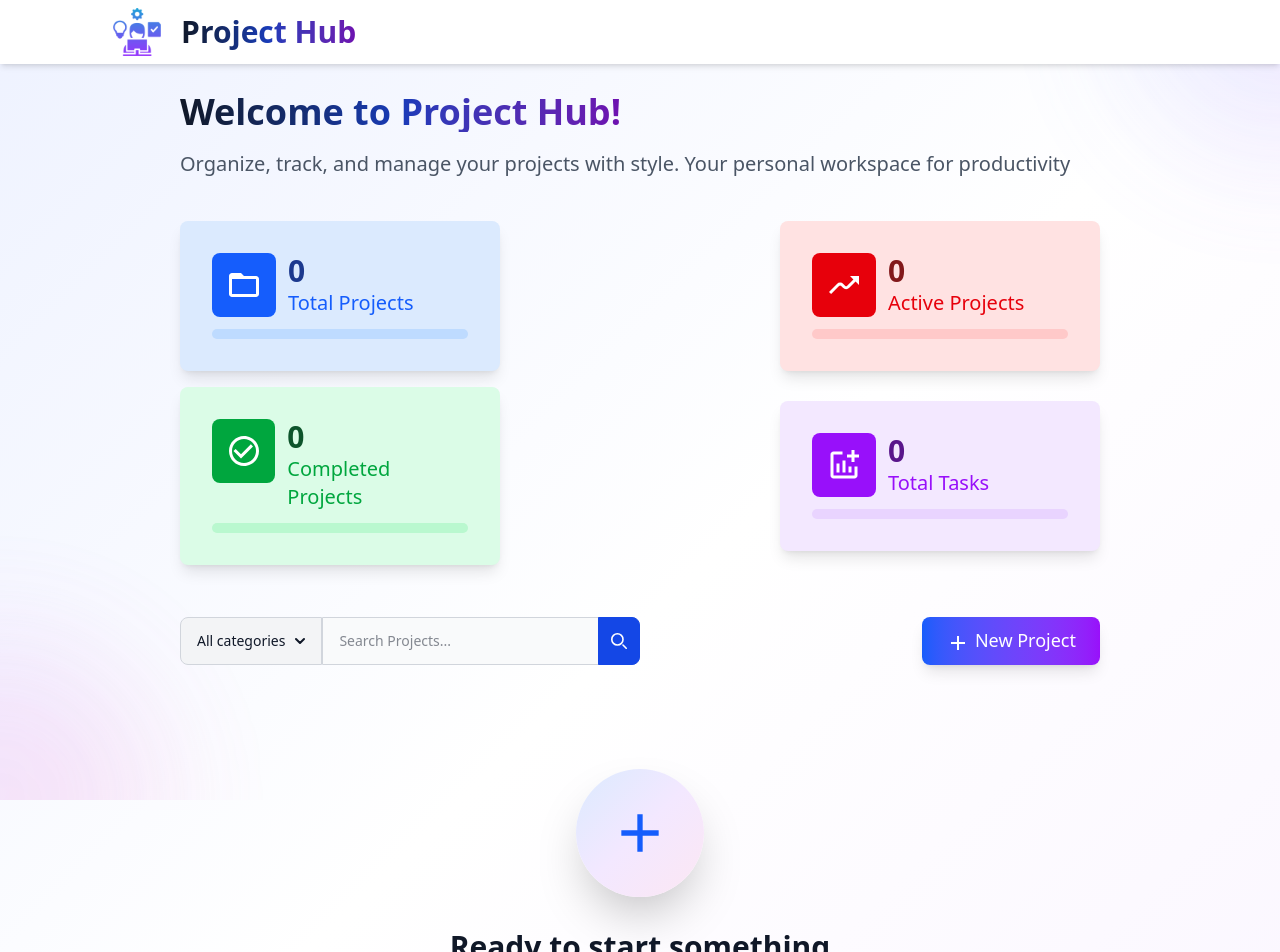
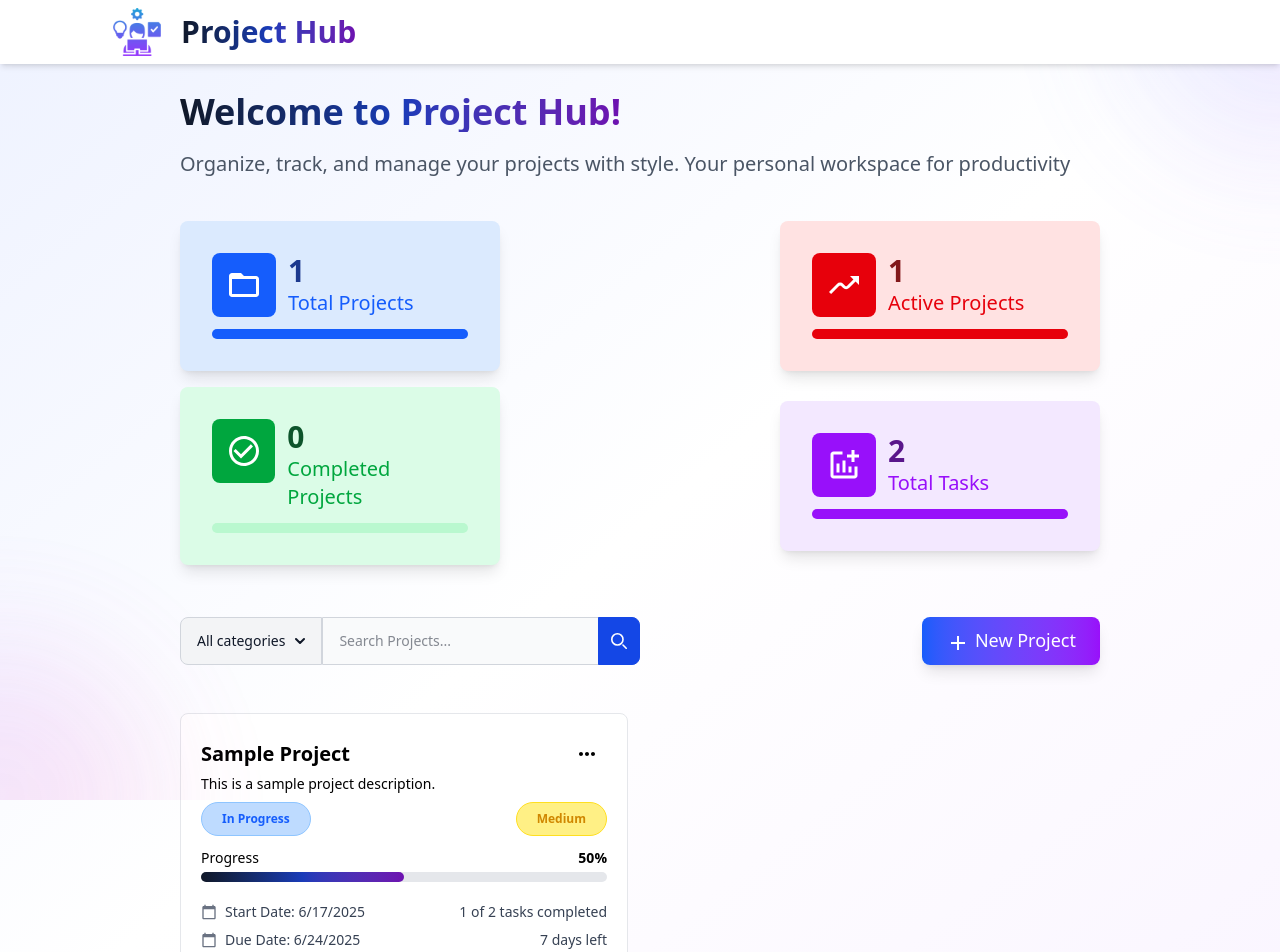
Before and after one commit to Ayushjha090/project-management-react-app, a React (Vite) app: page / in a window 1280 px wide. Shown: the top 952 px of the page. Built offline with nearby package versions, Linux system fonts and the light colour scheme.

Commit message:
:wrench: added basic project details card

```diff
--- a/src/App.tsx
+++ b/src/App.tsx
@@ -9,18 +9,43 @@ import Projects from "./components/projects";
 const App: FC = () => {
   const [projectSelected, setProjectSelected] = useState<string | null>(null);
   const [projects, setProjects] = useState<Project[]>([
-    // {
-    //   id: "1",
-    //   name: "Sample Project",
-    //   description: "This is a sample project description.",
-    //   status: "in-progress",
-    //   tasks: [],
-    //   createdAt: new Date(),
-    //   updatedAt: new Date(),
-    //   priority: "medium",
-    //   startDate: new Date(),
-    //   dueDate: new Date(Date.now() + 7 * 24 * 60 * 60 * 1000),
-    // },
+    {
+      id: "1",
+      name: "Sample Project",
+      description: "This is a sample project description.",
+      status: "in-progress",
+      tasks: [
+        {
+          id: "1",
+          title: "Sample Task",
+          description: "This is a sample task description.",
+          status: "in-progress",
+          priority: "medium",
+          createdAt: new Date(),
+          updatedAt: new Date(),
+          startDate: new Date(),
+          dueDate: new Date(Date.now() + 3 * 24 * 60 * 60 * 1000),
+          projectId: "1",
+        },
+        {
+          id: "1",
+          title: "Sample Task 2",
+          description: "This is a sample task 2 description.",
+          status: "done",
+          priority: "medium",
+          createdAt: new Date(),
+          updatedAt: new Date(),
+          startDate: new Date(),
+          dueDate: new Date(Date.now() + 3 * 24 * 60 * 60 * 1000),
+          projectId: "1",
+        },
+      ],
+      createdAt: new Date(),
+      updatedAt: new Date(),
+      priority: "medium",
+      startDate: new Date(),
+      dueDate: new Date(Date.now() + 7 * 24 * 60 * 60 * 1000),
+    },
   ]);
 
   return (
--- a/src/components/projects/Hero.tsx
+++ b/src/components/projects/Hero.tsx
@@ -71,7 +71,7 @@ const Card: FC<CardProps> = ({ title, value, icon, color, percentage }) => {
 
   return (
     <div
-      className={`group flex flex-col w-xs justify-center ${c.border} ${c.bg} p-8 shadow-lg rounded-lg cursor-pointer my-2 transition-all duration-400 hover:shadow-xl hover:-translate-y-2`}
+      className={`group flex flex-col w-full lg:w-xs justify-center ${c.border} ${c.bg} p-8 shadow-lg rounded-lg cursor-pointer my-2 transition-all duration-400 hover:shadow-xl hover:-translate-y-2`}
     >
       <div className="flex flex-row justify-start">
         <Icon
@@ -143,7 +143,7 @@ const Hero: FC<HeroProps> = ({
       value: totalTasks,
       icon: MdAddchart,
       color: "purple",
-      percentage: totalTasks,
+      percentage: totalTasks > 0 ? 100 : 0,
     },
   ];
 
--- a/src/components/projects/Listing.tsx
+++ b/src/components/projects/Listing.tsx
@@ -2,8 +2,9 @@ import { type FC } from "react";
 
 import { MdAdd } from "react-icons/md";
 
+import Button from "../shared/Button";
+import ProjectCard from "./ProjectCard";
 import type { Project } from "../../types/project";
-import Button from "../shared/Button";
 interface ProjectListingProps {
   projects: Project[];
   fileteredProjects: Project[];
@@ -32,12 +33,14 @@ const ProjectListing: FC<ProjectListingProps> = ({
               Create your first project and start turning your ideas into
               reality
             </p>
-            <Button>Create Your First Project</Button>
+            <Button onClick={onClickCreateProject}>
+              Create Your First Project
+            </Button>
           </div>
         </div>
       ) : (
         <>
-          {!fileteredProjects?.length && (
+          {!fileteredProjects?.length ? (
             <div className="w-full flex flex-col items-center justify-center py-20">
               <div className="max-w-md text-center">
                 <div className="bg-gradient-to-br from-blue-100 via-purple-100 to-pink-100 rounded-full w-32 h-32 flex items-center justify-center mx-auto mb-8 shadow-2xl">
@@ -52,6 +55,18 @@ const ProjectListing: FC<ProjectListingProps> = ({
                 </p>
               </div>
             </div>
+          ) : (
+            <div className="w-full flex gap-4 flex-wrap mt-6">
+              {fileteredProjects.map((project) => (
+                <ProjectCard
+                  key={project.id}
+                  projectDetails={project}
+                  onSelectProject={onSelectProject}
+                  onDeleteProject={() => {}}
+                  onUpdateProject={() => {}}
+                />
+              ))}
+            </div>
           )}
         </>
       )}
--- /dev/null
+++ b/src/components/projects/ProjectCard.tsx
@@ -0,0 +1,212 @@
+import type { FC } from "react";
+
+import { MdOutlineMoreHoriz } from "react-icons/md";
+import { MdCalendarToday } from "react-icons/md";
+import { MdAddchart } from "react-icons/md";
+
+import Card from "../shared/Card";
+import type { Project } from "../../types/project";
+
+interface ProjectCardProps {
+  projectDetails: Project;
+  onSelectProject: (projectId: string) => void;
+  onDeleteProject: (projectId: string) => void;
+  onUpdateProject: (projectId: string) => void;
+}
+
+const PROJECT_STATUS_MAP: Record<string, Record<string, string>> = {
+  "in-progress": {
+    label: "In Progress",
+    color: "text-blue-600",
+    bgColor: "bg-blue-200",
+    borderColor: "border-blue-300",
+  },
+  planning: {
+    label: "Planning",
+    color: "text-yellow-600",
+    bgColor: "bg-yellow-200",
+    borderColor: "border-yellow-300",
+  },
+  "on-hold": {
+    label: "On Hold",
+    color: "text-gray-600",
+    bgColor: "bg-gray-200",
+    borderColor: "border-gray-300",
+  },
+  completed: {
+    label: "Completed",
+    color: "text-green-600",
+    bgColor: "bg-green-200",
+    borderColor: "border-green-300",
+  },
+  cancelled: {
+    label: "Cancelled",
+    color: "text-red-600",
+    bgColor: "bg-red-200",
+    borderColor: "border-red-300",
+  },
+};
+
+const PROJECT_PRIORITY_MAP: Record<string, Record<string, string>> = {
+  low: {
+    label: "Low",
+    color: "text-green-600",
+    bgColor: "bg-green-200",
+    borderColor: "border-green-300",
+  },
+  medium: {
+    label: "Medium",
+    color: "text-yellow-600",
+    bgColor: "bg-yellow-200",
+    borderColor: "border-yellow-300",
+  },
+  high: {
+    label: "High",
+    color: "text-red-600",
+    bgColor: "bg-red-200",
+    borderColor: "border-red-300",
+  },
+  critical: {
+    label: "Critical",
+    color: "text-purple-600",
+    bgColor: "bg-purple-200",
+    borderColor: "border-purple-300",
+  },
+};
+
+const ProjectCard: FC<ProjectCardProps> = ({
+  projectDetails,
+  onSelectProject,
+  onDeleteProject,
+  onUpdateProject,
+}) => {
+  const defaultBgColor = "bg-gray-200";
+  const defaultColor = "text-gray-600";
+  const defaultBorderColor = "border-gray-300";
+
+  const projectStatusBgColor =
+    PROJECT_STATUS_MAP[projectDetails.status]?.bgColor || defaultBgColor;
+  const projectStatusColor =
+    PROJECT_STATUS_MAP[projectDetails.status]?.color || defaultColor;
+  const projectStatusBorderColor =
+    PROJECT_STATUS_MAP[projectDetails.status]?.borderColor ||
+    defaultBorderColor;
+  const projectStatusLabel =
+    PROJECT_STATUS_MAP[projectDetails.status]?.label || "Unknown Status";
+
+  const projectPriorityBgColor =
+    PROJECT_PRIORITY_MAP[projectDetails.priority]?.bgColor || defaultBgColor;
+  const projectPriorityColor =
+    PROJECT_PRIORITY_MAP[projectDetails.priority]?.color || defaultColor;
+  const projectPriorityBorderColor =
+    PROJECT_PRIORITY_MAP[projectDetails.priority]?.borderColor ||
+    defaultBorderColor;
+  const projectPriorityLabel =
+    PROJECT_PRIORITY_MAP[projectDetails.priority]?.label || "Unknown Priority";
+
+  const totalCompletedTasks = projectDetails.tasks.reduce((acc, task) => {
+    return acc + (task.status.toLowerCase() === "done" ? 1 : 0);
+  }, 0);
+
+  const totalTasks = projectDetails.tasks.length;
+  const completedTasksPercentage =
+    totalTasks > 0
+      ? Math.round((totalCompletedTasks / projectDetails.tasks.length) * 100)
+      : 0;
+  const progressBarWidth = `${completedTasksPercentage}%`;
+
+  const projectDaysLeft = Math.ceil(
+    (new Date(projectDetails.dueDate).getTime() -
+      new Date(projectDetails.startDate).getTime()) /
+      (1000 * 60 * 60 * 24)
+  );
+  const isOverdue = projectDaysLeft < 0;
+  const daysLeftText = isOverdue ? "Overdue" : `${projectDaysLeft} days left`;
+
+  return (
+    <Card>
+      <div className="flex flex-col">
+        <div className="flex flex-row justify-between items-center">
+          <p className="text-xl font-bold">{projectDetails.name}</p>
+          <div className="flex justify-between items-center p-2 hover:bg-gray-100 hover:bg-opacity-20 rounded-lg cursor-pointer">
+            <MdOutlineMoreHoriz size={24} />
+          </div>
+        </div>
+        {projectDetails.description && (
+          <div className="w-full">
+            <p className="text-sm">{projectDetails.description}</p>
+          </div>
+        )}
+        <div className="w-full flex justify-between items-center my-2">
+          <div
+            className={`py-2 px-5 ${projectStatusBgColor} border ${projectStatusBorderColor} rounded-full`}
+          >
+            <p className={`text-xs ${projectStatusColor} font-bold`}>
+              {projectStatusLabel}
+            </p>
+          </div>
+          <div
+            className={`py-2 px-5 ${projectPriorityBgColor} border ${projectPriorityBorderColor} rounded-full`}
+          >
+            <p className={`text-xs ${projectPriorityColor} font-bold`}>
+              {projectPriorityLabel}
+            </p>
+          </div>
+        </div>
+        <div className="w-full flex justify-between items-center my-1">
+          <p className="text-sm">Progress</p>
+          <p className="text-sm font-bold">
+            {!completedTasksPercentage ? 0 : `${completedTasksPercentage}%`}
+          </p>
+        </div>
+        <div className="w-full bg-gray-200 rounded-full h-2.5">
+          <div
+            className="h-2.5 bg-gradient-to-r from-gray-900 via-blue-800 to-purple-800 rounded-full transition-all duration-300"
+            style={{ width: progressBarWidth }}
+          ></div>
+        </div>
+        <div className="w-full flex justify-between items-center mt-5 mb-2">
+          <div className="flex items-center gap-2 h-5">
+            <MdCalendarToday className="text-gray-500" />
+            <span className="text-sm text-gray-700">
+              Start Date:{" "}
+              {new Date(projectDetails.startDate).toLocaleDateString()}
+            </span>
+          </div>
+          <div className="flex items-center h-5">
+            <span className="text-sm text-gray-700">
+              {totalCompletedTasks} of {totalTasks} tasks completed
+            </span>
+          </div>
+        </div>
+        <div className="w-full flex justify-between items-center">
+          <div className="flex items-center gap-2 h-5">
+            <MdCalendarToday className="text-gray-500" />
+            <span className="text-sm text-gray-700">
+              Due Date: {new Date(projectDetails.dueDate).toLocaleDateString()}
+            </span>
+          </div>
+          <div className="flex items-center h-5">
+            <span
+              className={`text-sm ${
+                isOverdue ? "text-red-600" : "text-gray-700"
+              }`}
+            >
+              {daysLeftText}
+            </span>
+          </div>
+        </div>
+        <div className="w-full">
+          <hr className="my-4 border-gray-300" />
+        </div>
+        <div className="w-full flex justify-end">
+          <button className="px-4 py-2 text-blue-600 rounded-lg hover:bg-gray-200 transition-colors duration-300 cursor-pointer">
+            View Details
+          </button>
+        </div>
+      </div>
+    </Card>
+  );
+};
+
+export default ProjectCard;
--- /dev/null
+++ b/src/components/shared/Card.tsx
@@ -0,0 +1,15 @@
+import type { FC, ReactNode } from "react";
+
+interface CardProps {
+  children: ReactNode;
+}
+
+const Card: FC<CardProps> = ({ children }) => {
+  return (
+    <div className="w-112 p-5 rounded-lg hover:shadow-lg bg-white border border-gray-200 transition-shadow duration-200 ease-in-out">
+      {children}
+    </div>
+  );
+};
+
+export default Card;
```
